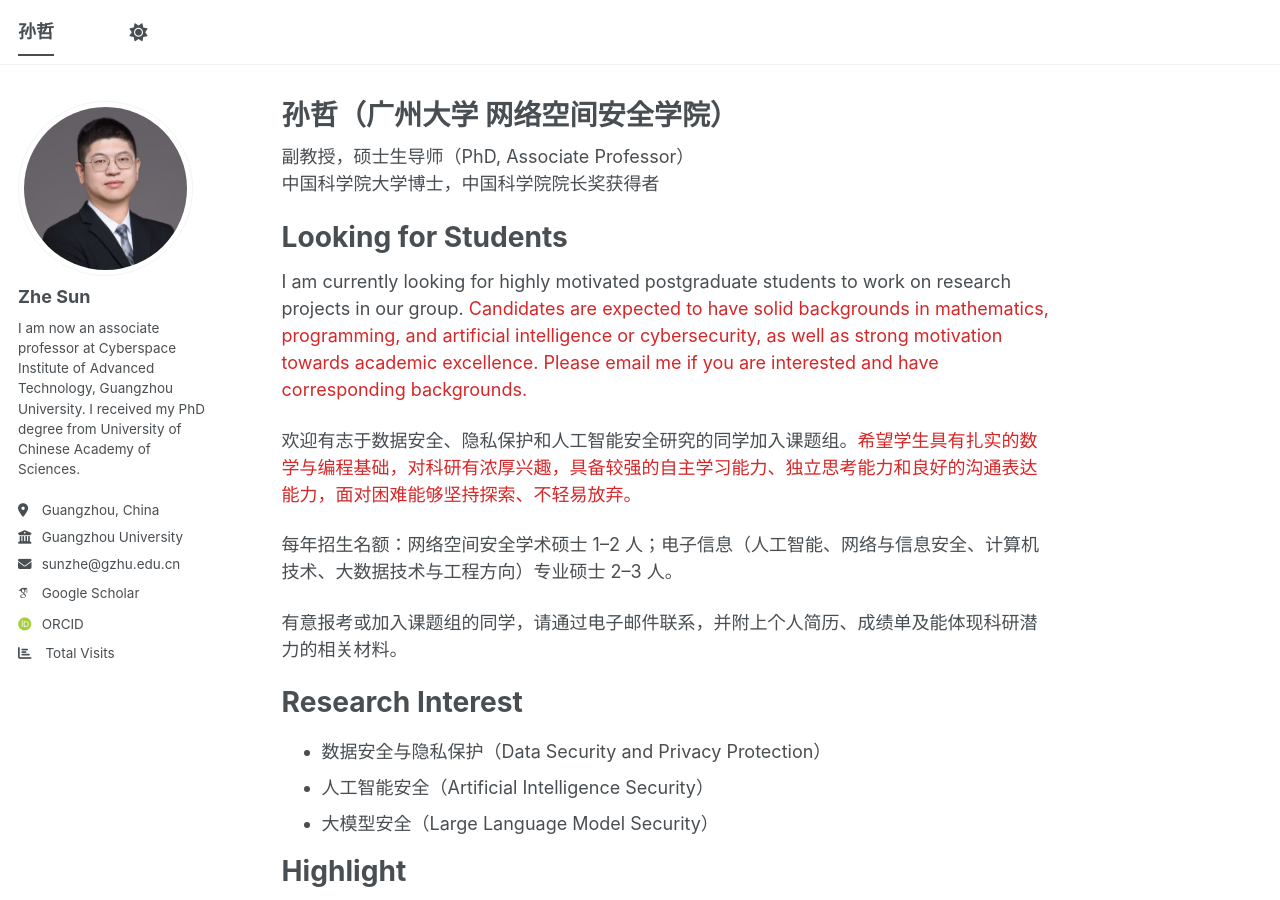
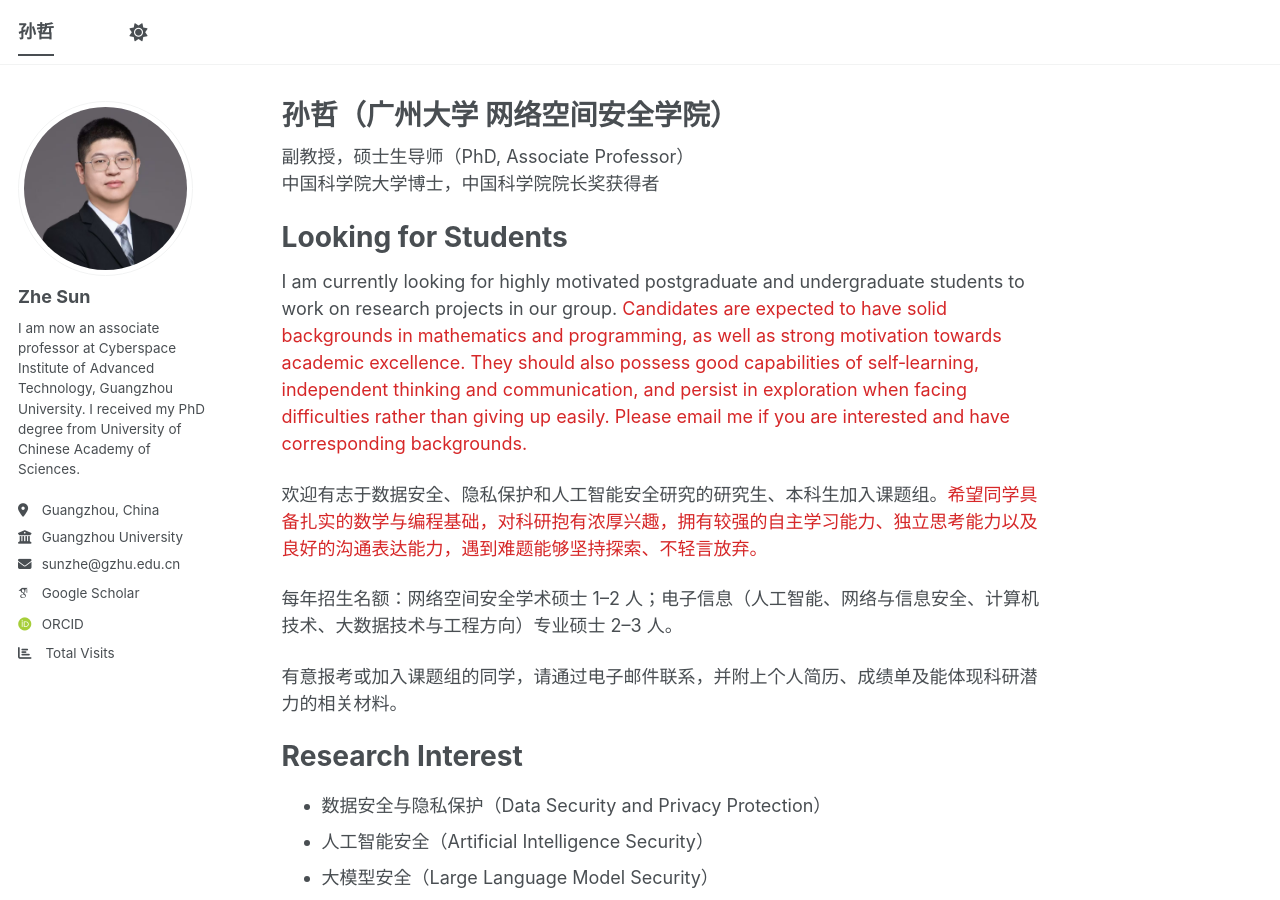
Before and after one commit to ZheSun208/ZheSun208.github.io, a Jekyll site: the page built from _pages/about.md, in a window 1280 px wide and 900 px high. Built offline with Jekyll 4.4.1, drawn with Linux system fonts in a browser that asks for light colours; some web fonts are replaced; a script bundle is joined from its source files by our own code; library files that are not in the unit come from our copies; comment, search, counter and statistics services are not loaded.

Commit message:
Update about.md

```diff
--- a/_pages/about.md
+++ b/_pages/about.md
@@ -12,9 +12,9 @@ redirect_from:
 
 Looking for Students
 ======
-I am currently looking for highly motivated postgraduate students to work on research projects in our group. <span style="color:#d62728;">Candidates are expected to have solid backgrounds in mathematics, programming, and artificial intelligence or cybersecurity, as well as strong motivation towards academic excellence. Please email me if you are interested and have corresponding backgrounds.</span>
+I am currently looking for highly motivated postgraduate and undergraduate students to work on research projects in our group. <span style="color:#d62728;">Candidates are expected to have solid backgrounds in mathematics and programming, as well as strong motivation towards academic excellence. They should also possess good capabilities of self‑learning, independent thinking and communication, and persist in exploration when facing difficulties rather than giving up easily. Please email me if you are interested and have corresponding backgrounds.</span>
 
-欢迎有志于数据安全、隐私保护和人工智能安全研究的同学加入课题组。<span style="color:#d62728;">希望学生具有扎实的数学与编程基础，对科研有浓厚兴趣，具备较强的自主学习能力、独立思考能力和良好的沟通表达能力，面对困难能够坚持探索、不轻易放弃。</span>
+欢迎有志于数据安全、隐私保护和人工智能安全研究的研究生、本科生加入课题组。<span style="color:#d62728;">希望同学具备扎实的数学与编程基础，对科研抱有浓厚兴趣，拥有较强的自主学习能力、独立思考能力以及良好的沟通表达能力，遇到难题能够坚持探索、不轻言放弃。</span>
 
 每年招生名额：网络空间安全学术硕士 1–2 人；电子信息（人工智能、网络与信息安全、计算机技术、大数据技术与工程方向）专业硕士 2–3 人。
 
```
